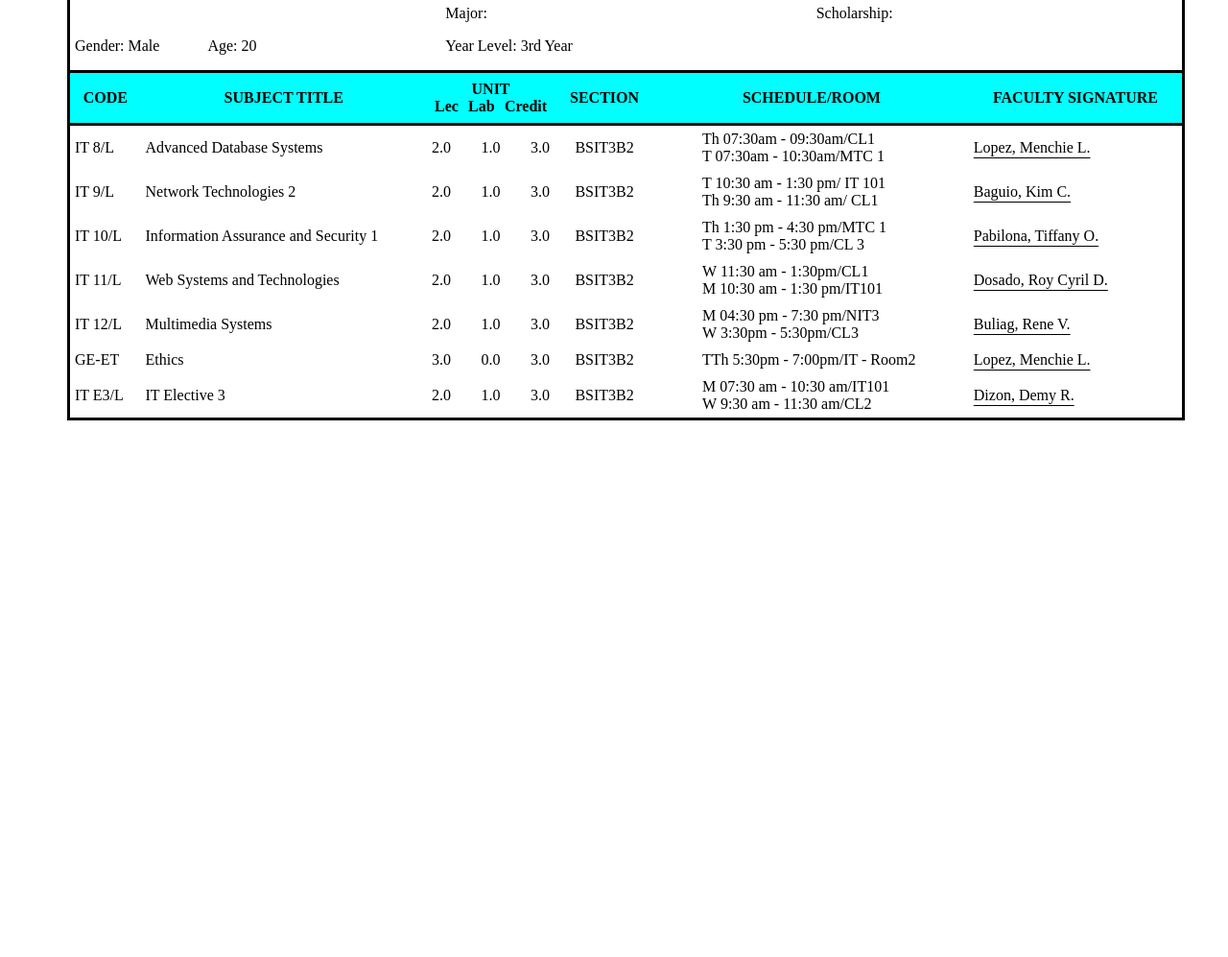
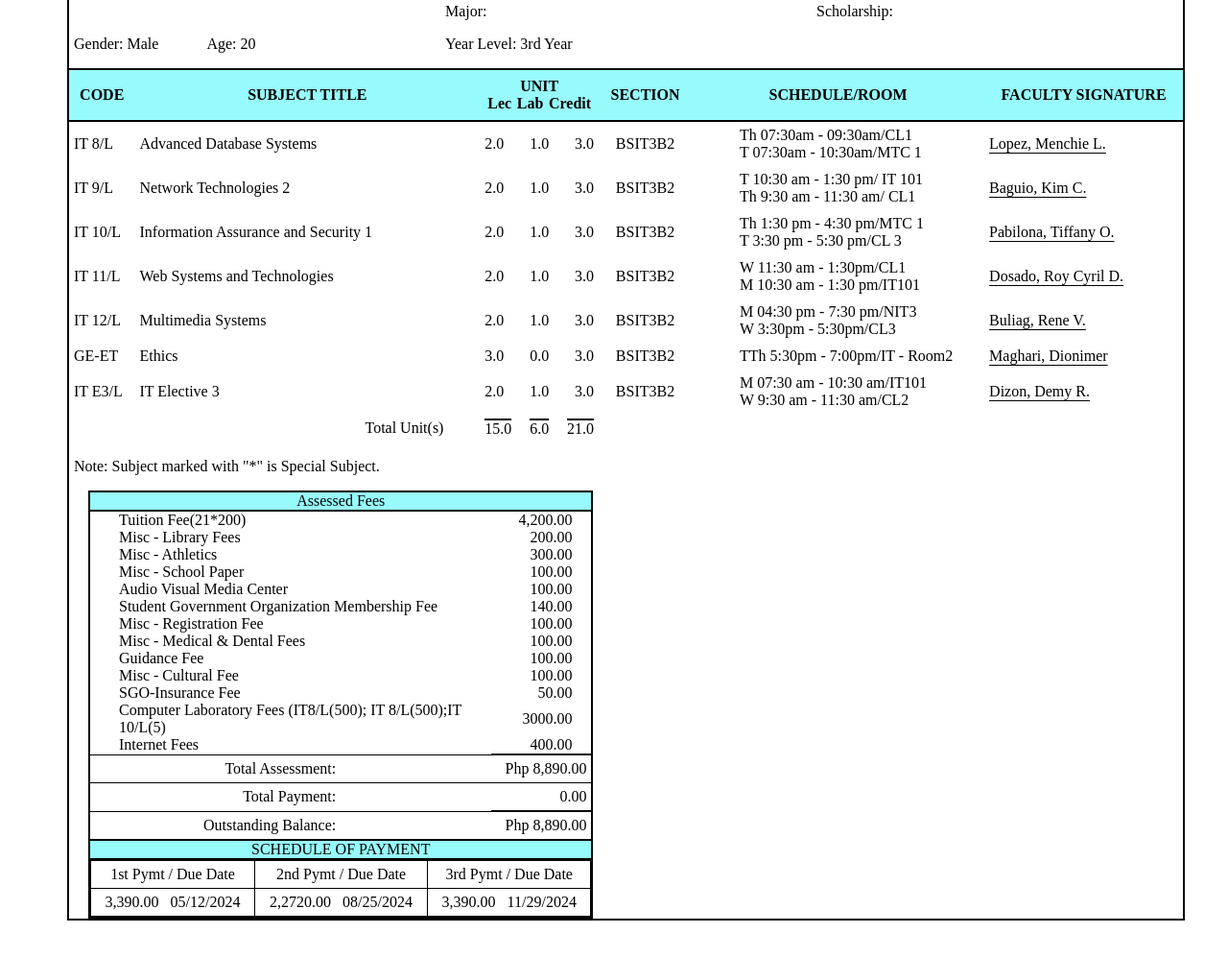
Before and after one commit to gyuNoel/certofreg, a plain HTML site: page index.html in a window 1280 px wide. Shown: the part 329-1326 px from the top of the page at 96% size. Drawn offline with Linux system fonts and the light colour scheme.

Commit message:
Added assessed fees table

```diff
--- a/index.html
+++ b/index.html
@@ -179,7 +179,7 @@
                     <td>BSIT3B2</td>
                     <td>TTh 5:30pm - 7:00pm/IT - Room2
                     </td>
-                    <td>Lopez, Menchie L.</td>
+                    <td>Maghari, Dionimer</td>
                 </tr>
             </tbody>
 
@@ -202,8 +202,126 @@
                     <td>Dizon, Demy R.</td>
                 </tr>
             </tbody>
+
+
+            <tbody>
+                <tr>
+                    <td><br></td>
+                    <td style="padding-left: 240px;">Total Unit(s)</td>
+                    <td>
+                        <div class="subtable">
+                            <span class="unittopundrln">15.0</span>
+                            <span class="unittopundrln">6.0</span>
+                            <span class="unittopundrln">21.0</span>
+                        </div>
+                    </td>
+                    <td><br></td>
+                    <td><br>
+                    </td>
+                    <td><br></td>
+                </tr>
+            </tbody>
         </table>
     </section>
+    <p style="margin-left: 5px;">Note: Subject marked with "*" is Special Subject.</p>
+
+    <section class="feeandrules">
+        <div class="feebox">
+            <p style="border-bottom: solid black 2px; text-align: center;margin-block-start: 0;margin-block-end: 0;background-color:rgb(152, 251, 251);">Assessed Fees</p>
+            <table class="feetable">
+                <tr>
+                <td>Tuition Fee(21*200)</td>
+                <td>4,200.00</td>
+                </tr>
+                <tr>
+                <td>Misc - Library Fees</td>
+                <td>200.00</td>
+                </tr>
+                <tr>
+                <td>Misc - Athletics</td>
+                <td>300.00</td>
+                </tr>
+                <tr>
+                <td>Misc - School Paper</td>
+                <td>100.00</td>
+                </tr>
+                <tr>
+                <td>Audio Visual Media Center</td>
+                <td>100.00</td>
+                </tr>
+                <tr>
+                <td>Student Government Organization Membership Fee</td>
+                <td>140.00</td>
+                </tr>
+                <tr>
+                <td>Misc - Registration Fee</td>
+                <td>100.00</td>
+                </tr>
+                <tr>
+                <td>Misc - Medical & Dental Fees</td>
+                <td>100.00</td>
+                </tr>
+                <tr>
+                <td>Guidance Fee</td>
+                <td>100.00</td>
+                </tr>
+                <tr>
+                <td>Misc - Cultural Fee</td>
+                <td>100.00</td>
+                </tr>
+                <tr>
+                <td>SGO-Insurance Fee</td>
+                <td>50.00</td>
+                </tr>
+                <tr>
+                <td>Computer Laboratory Fees (IT8/L(500); IT 8/L(500);IT 10/L(5)</td>
+                <td>3000.00</td>
+                </tr>
+                <tr>
+                <td>Internet Fees</td>
+                <td>400.00</td>
+                </tr>
+            </table>
+            <table class="tabletwo">
+                <tr>
+                    <td>Total Assessment:</td>
+                    <td></td>
+                    <td>Php 8,890.00</td>
+                </tr>
+                <tr>
+                    <td>Total Payment:</td>
+                    <td></td>
+                    <td style="border: none;">0.00</td>
+                </tr>
+                <tr>
+                    <td>Outstanding Balance:</td>
+                    <td></td>
+                    <td>Php 8,890.00</td>
+                </tr>
+            </table>
+            <p class="schedpymt">SCHEDULE OF PAYMENT</p>
+            <table class="tablethree">
+                <tr>
+                    <td>1st Pymt / Due Date</td>
+                    <td>2nd Pymt / Due Date</td>
+                    <td>3rd Pymt / Due Date</td>
+                </tr>
+                <tr>
+                    <td>
+                        3,390.00 &nbsp; <time datetime="2024-05-12">05/12/2024</time>
+                    </td>
+                    <td>
+                        2,2720.00 &nbsp; <time datetime="2024-08-25">08/25/2024</time>
+                    </td>
+                    <td>
+                        3,390.00 &nbsp; <time datetime="2024-11-29">11/29/2024</time>
+                    </td>
+                </tr>
+            </table>
+        </div>
+
+    </section>
+
     </main>
 </body>
 </html>
--- a/style.css
+++ b/style.css
@@ -23,21 +23,21 @@ header {
 }
 
 main{
-    border: solid black;
+    border: solid black 2px;
     margin-left: 50px;
     margin-right: 25px;
 }
 
 .sginfo{
-    border-bottom: solid black;
-    background-color: aqua;
+    border-bottom: solid black 2px;
+    background-color: rgb(152, 251, 251);
     text-align: center ;
     padding: 4px;
 }
 
 .topsect{
     display: flex;
-    border-bottom: solid black;
+    border-bottom: solid black 2px;
 }
 
 .sginfo p{
@@ -50,8 +50,8 @@ main{
 }
 
 .tablehead{
-    background-color: aqua;
-    border-bottom: solid black;
+    background-color: rgb(152, 251, 251);
+    border-bottom: solid black 2px;
 }
 
 .subtable{
@@ -62,6 +62,7 @@ main{
 table {
     width: 100%;
     border-collapse: collapse;
+
 }
 
 
@@ -96,5 +97,74 @@ td:nth-child(5) {
 td:nth-child(6) {
     text-align: left;
     text-decoration: underline;
-    text-underline-offset: 5px;
+    text-underline-offset: 4px;
 }
+
+.unittopundrln{
+    border-top: solid black 2px;
+}
+
+.feebox{
+    border: solid rgb(0, 0, 0) 2px;
+    margin-left: 20px;
+    width: 45%;
+}
+
+.feeandrules{
+    display: flex;
+    width: 100%;
+}
+
+.feetable{
+    width: 100%;
+}
+
+.feetable td:nth-child(2) {
+    text-align: right;
+    padding-right: 20px;
+}
+
+.feetable td{
+    padding: 0;
+    padding-left: 30px;
+}
+
+.tabletwo{
+    width: 100%;
+}
+
+.tabletwo tr{
+    border-top: solid black 1px;
+}
+
+.tabletwo td:first-child{
+    width: 50%;
+    text-align: right;
+}
+
+.tabletwo td:nth-child(3){
+    width: 20%;
+    text-align: right;
+    border-top: solid black 2px;
+}
+
+.schedpymt{
+    border-bottom: solid black 2px;
+    border-top: solid black 2px;
+    text-align: center;
+    margin-block-start: 0;
+    margin-block-end: 0;
+    background-color:rgb(152, 251, 251);
+}
+
+.tablethree td{
+    border:solid black 1px;
+}
+
+.tablethree tr:first-child{
+    text-align: center;
+}
+
+.tablethree tr:nth-child(2) td{
+    text-align: center;
+}
```
Also changed, not shown: test.html (added, +28 -0 lines).
